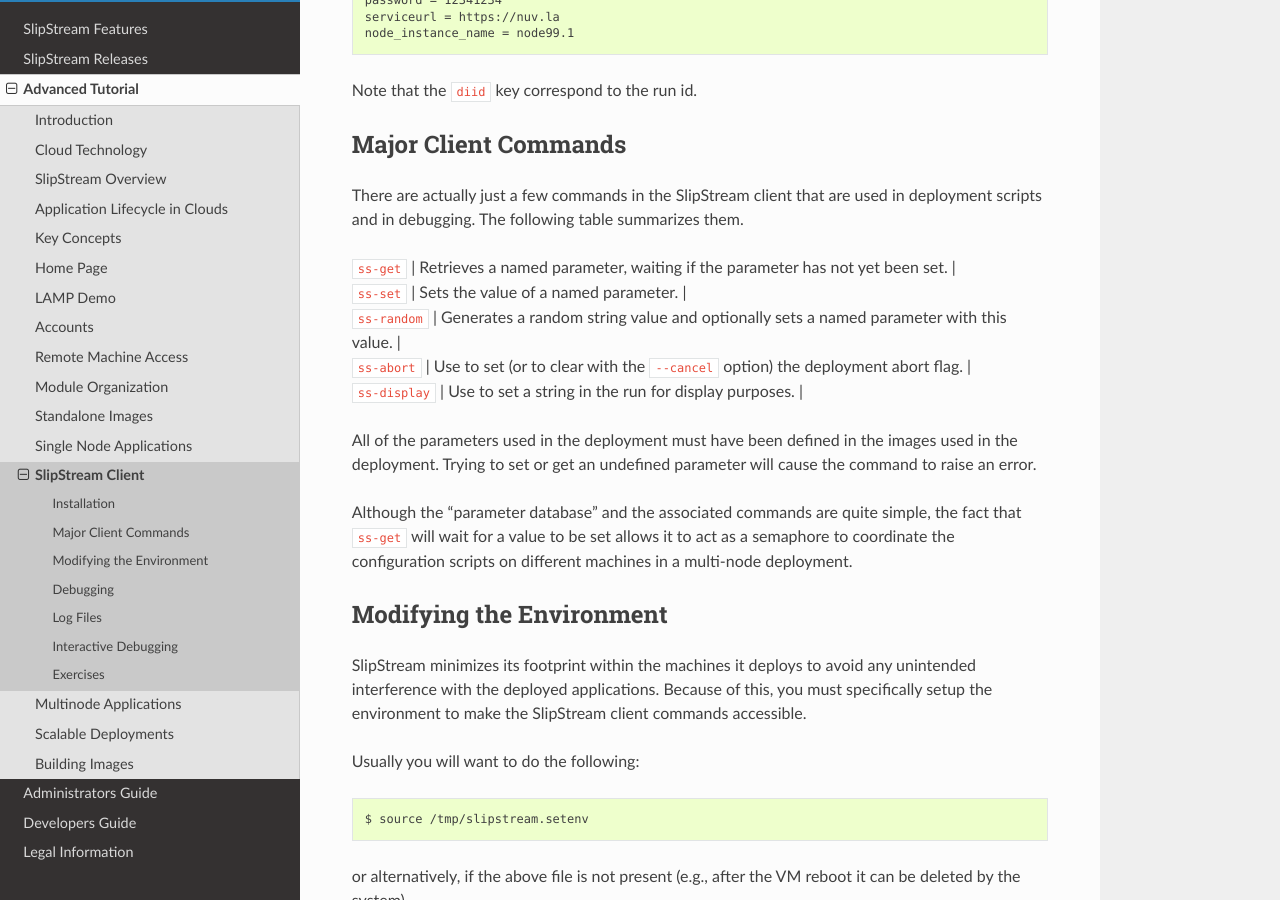
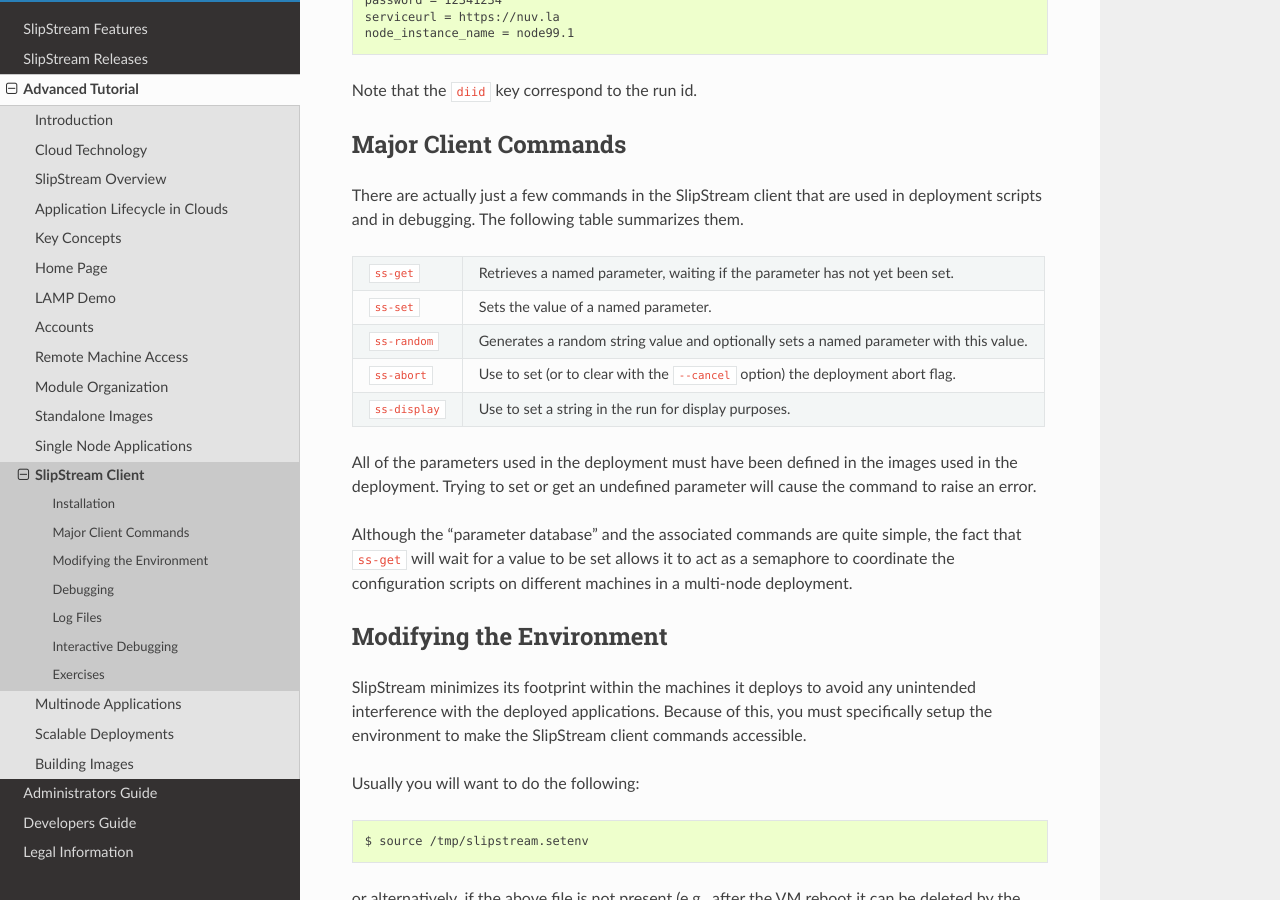
Before and after one commit to slipstream/SlipStreamDocumentation, a Sphinx documentation site: the page built from docs/advanced_tutorial/SlipStream_Client.rst, in a window 1280 px wide and 900 px high, scrolled down 901 px. Built offline with Sphinx 7.4.7 and the Read the Docs theme 2.0.0, drawn with Linux system fonts in a browser that asks for light colours.

Commit message:
fix table formatting

```diff
--- a/docs/advanced_tutorial/SlipStream_Client.rst
+++ b/docs/advanced_tutorial/SlipStream_Client.rst
@@ -52,15 +52,20 @@
 used in deployment scripts and in debugging. The following table
 summarizes them.
 
-| ``ss-get`` \| Retrieves a named parameter, waiting if the parameter
-  has not yet been set. \|
-| ``ss-set`` \| Sets the value of a named parameter. \|
-| ``ss-random`` \| Generates a random string value and optionally sets a
-  named parameter with this value. \|
-| ``ss-abort`` \| Use to set (or to clear with the ``--cancel`` option)
-  the deployment abort flag. \|
-| ``ss-display`` \| Use to set a string in the run for display purposes.
-  \|
++----------------+------------------------------------------------------+
+| ``ss-get``     | Retrieves a named parameter, waiting if the          |
+|                | parameter has not yet been set.                      |
++----------------+------------------------------------------------------+
+| ``ss-set``     | Sets the value of a named parameter.                 |
++----------------+------------------------------------------------------+
+| ``ss-random``  | Generates a random string value and optionally sets  |
+|                | a named parameter with this value.                   |
++----------------+------------------------------------------------------+
+| ``ss-abort``   | Use to set (or to clear with the ``--cancel`` option)|
+|                | the deployment abort flag.                           |
++----------------+------------------------------------------------------+
+| ``ss-display`` | Use to set a string in the run for display purposes. |
++----------------+------------------------------------------------------+
 
 All of the parameters used in the deployment must have been defined in
 the images used in the deployment. Trying to set or get an undefined
```
